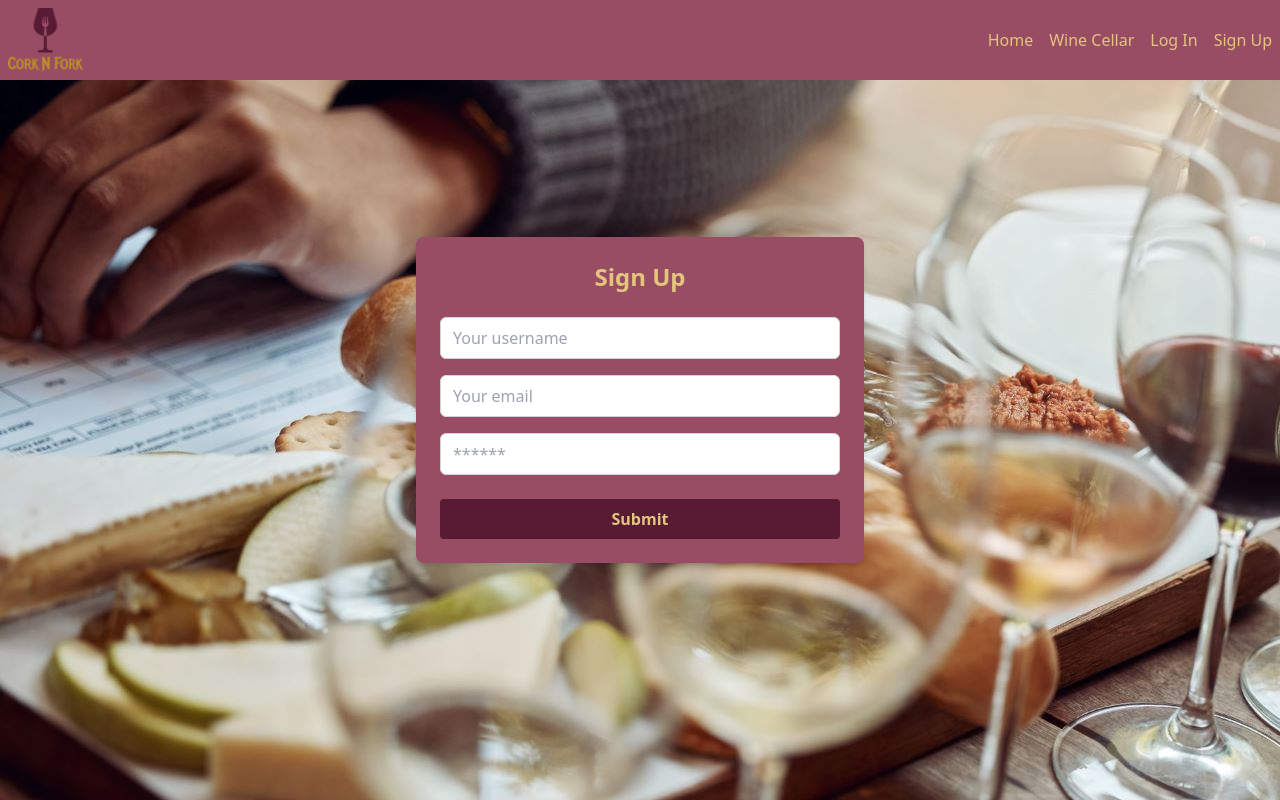
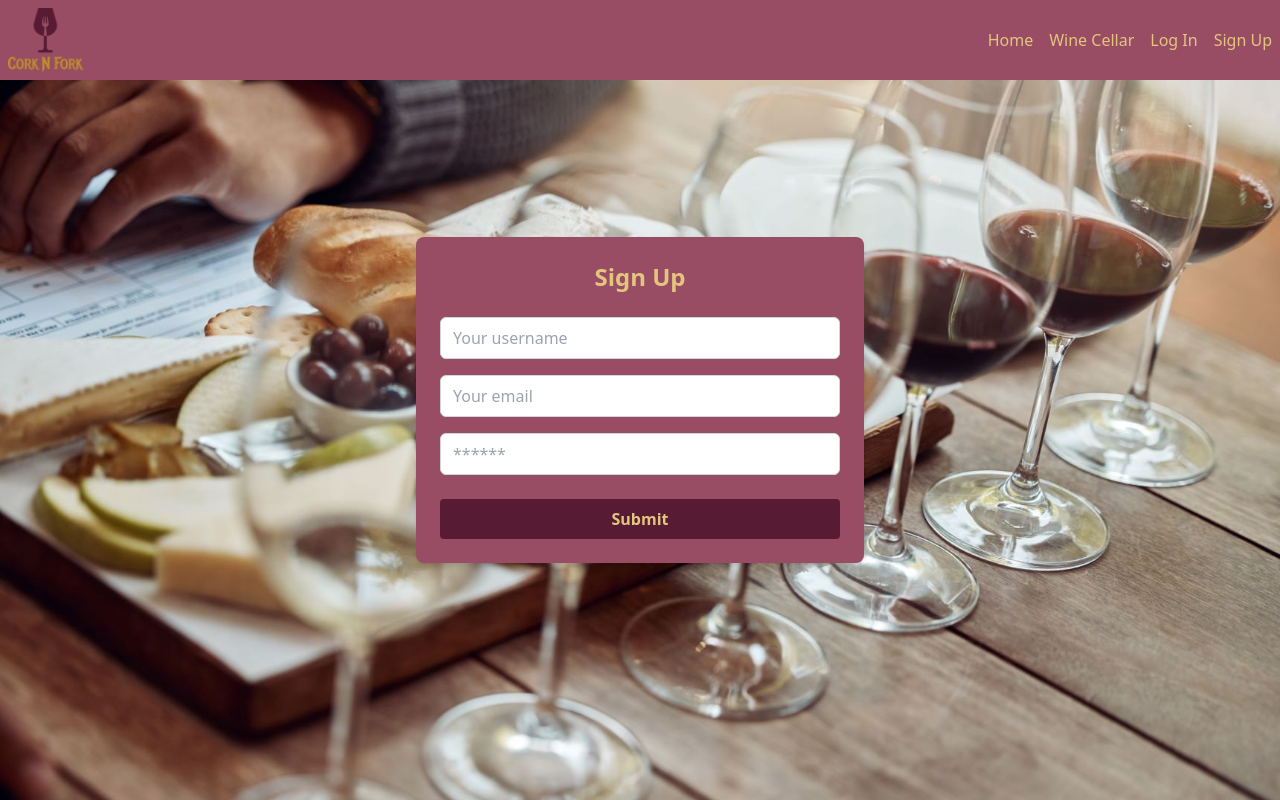
Before and after one commit to kleppy/corknfork, a React (Vite) app in the folder client/: page /signup in a window 1280 px wide. Both pictures are taken after a click on the button "I am 21 or older". Built offline with nearby package versions, Linux system fonts and the light colour scheme.

Commit message:
fixed signup background image to fill screen

```diff
--- a/client/src/pages/SignUpPage.jsx
+++ b/client/src/pages/SignUpPage.jsx
@@ -33,9 +33,9 @@ const Signup = (props) => {
       console.error(e);
     }
   };
-
+// 1669x959
   return (
-    <main className="flex items-center justify-center min-h-screen bg-[url('../public/wine-table-pairing.jpg')]">
+    <main className="flex items-center justify-center min-h-screen bg-no-repeat bg-cover bg-[url('../public/wine-table-pairing.jpg')]">
       <div className="w-full max-w-md">
         <div className="bg-rose text-yellow shadow-md rounded-lg p-6">
           <h4 className="text-2xl font-semibold mb-6 text-center">Sign Up</h4>
```
